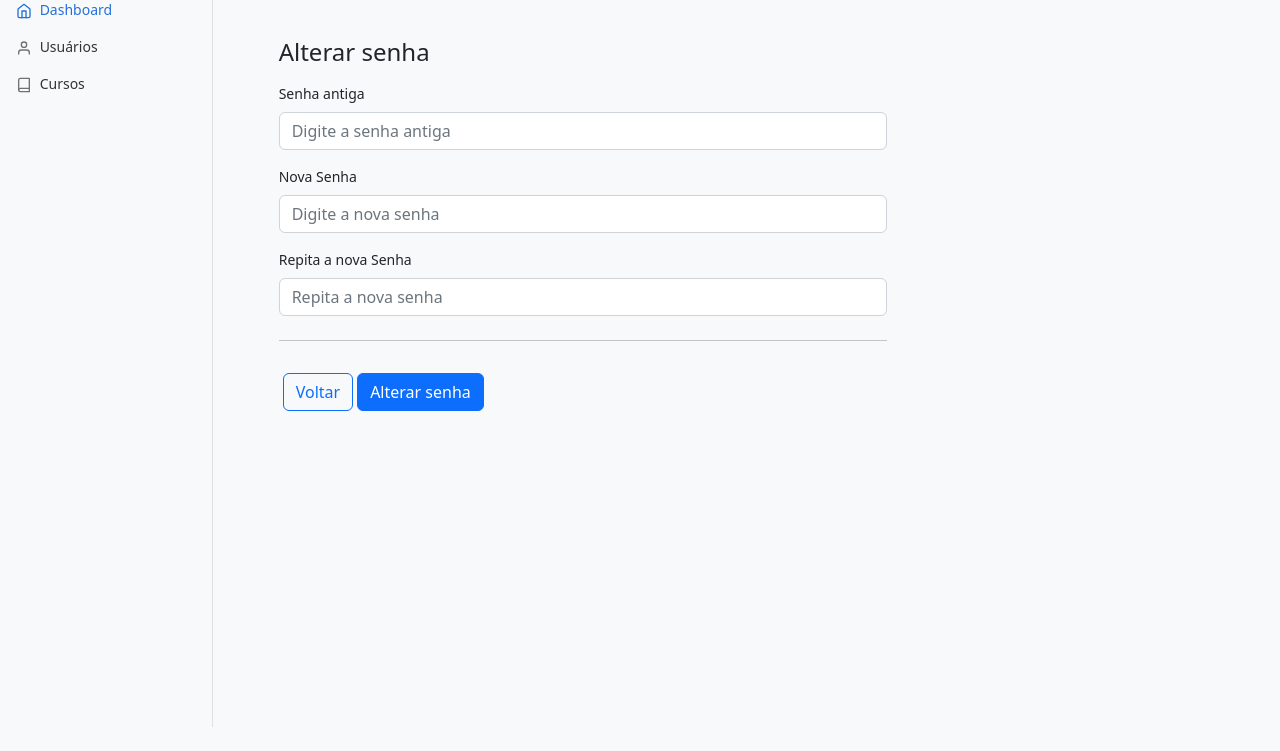
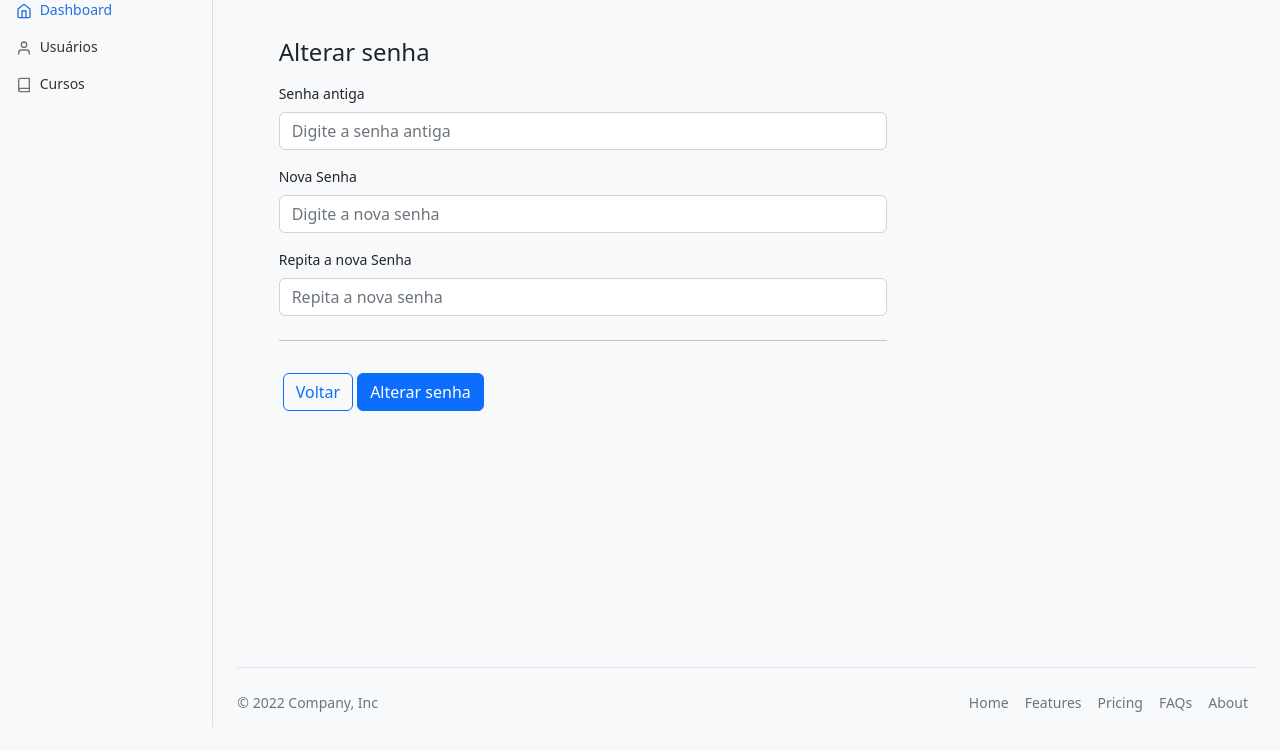
Before and after one commit to Wiliami/master-courses-oficial, a website: page views/painel/profile/reset-password.html in a window 1280 px wide. Shown: the part 73-824 px from the top of the page. Before the commit the page ends 800 px from the top, so only its background shows below. Drawn offline with nearby package versions, Linux system fonts and the light colour scheme.

Commit message:
update code

```diff
--- a/views/painel/profile/reset-password.html
+++ b/views/painel/profile/reset-password.html
@@ -165,7 +165,7 @@
 
                           <hr class="my-4">
                           <div class="d-flex inline-block">
-                          <a href="../../dashboard/index.html" class="w-10 btn btn-outline-primary mt-2 mx-1"  type="submit">Voltar</a>
+                              <a href="../../dashboard.html" class="w-10 btn btn-outline-primary mt-2 mx-1"  type="submit">Voltar</a>
                               <button class="w-20 btn btn-primary mt-2" type="submit">Alterar senha</button>
                           </div>
                         </form>
@@ -177,6 +177,29 @@
         </div>
       </div>
 
+
+       <!-- Footer -->
+       <div class="col-md-9 ms-sm-auto col-lg-10 px-md-4" style="margin-top: 20%;">
+        <footer class="d-flex flex-wrap justify-content-between align-items-center py-3 my-4 border-top">
+          <p class="col-md-4 mb-0 text-muted">&copy; 2022 Company, Inc</p>
+
+          <a href="/" class="col-md-4 d-flex align-items-center justify-content-center mb-3 mb-md-0 me-md-auto link-dark text-decoration-none">
+            <svg class="bi me-2" width="40" height="32"><use xlink:href="#bootstrap"/></svg>
+          </a>
+
+          <ul class="nav col-md-4 justify-content-end">
+            <li class="nav-item"><a href="#" class="nav-link px-2 text-muted">Home</a></li>
+            <li class="nav-item"><a href="#" class="nav-link px-2 text-muted">Features</a></li>
+            <li class="nav-item"><a href="#" class="nav-link px-2 text-muted">Pricing</a></li>
+            <li class="nav-item"><a href="#" class="nav-link px-2 text-muted">FAQs</a></li>
+            <li class="nav-item"><a href="#" class="nav-link px-2 text-muted">About</a></li>
+          </ul>
+        </footer>
+      </div>
+      <!-- Fim do Footer -->
+
+
+
     <script src="../../../assets/css/bootstrap/bootstrap.bundle.min.js"></script>
     <!-- icons dashboard sidebar -->
     <script src="https://cdn.jsdelivr.net/npm/feather-icons@4.28.0/dist/feather.min.js" integrity="sha384-uO3SXW5IuS1ZpFPKugNNWqTZRRglnUJK6UAZ/gxOX80nxEkN9NcGZTftn6RzhGWE" crossorigin="anonymous"></script><script src="https://cdn.jsdelivr.net/npm/chart.js@2.9.4/dist/Chart.min.js" integrity="sha384-zNy6FEbO50N+Cg5wap8IKA4M/ZnLJgzc6w2NqACZaK0u0FXfOWRRJOnQtpZun8ha" crossorigin="anonymous"></script><script src="../../../assets/js/dashboard.js"></script>
```
Also changed, not shown: views/dashboard.html (+27 -0 lines), views/painel/profile/minha-conta.html (+23 -0 lines). Lines whose indentation alone changed are shown as unchanged.
